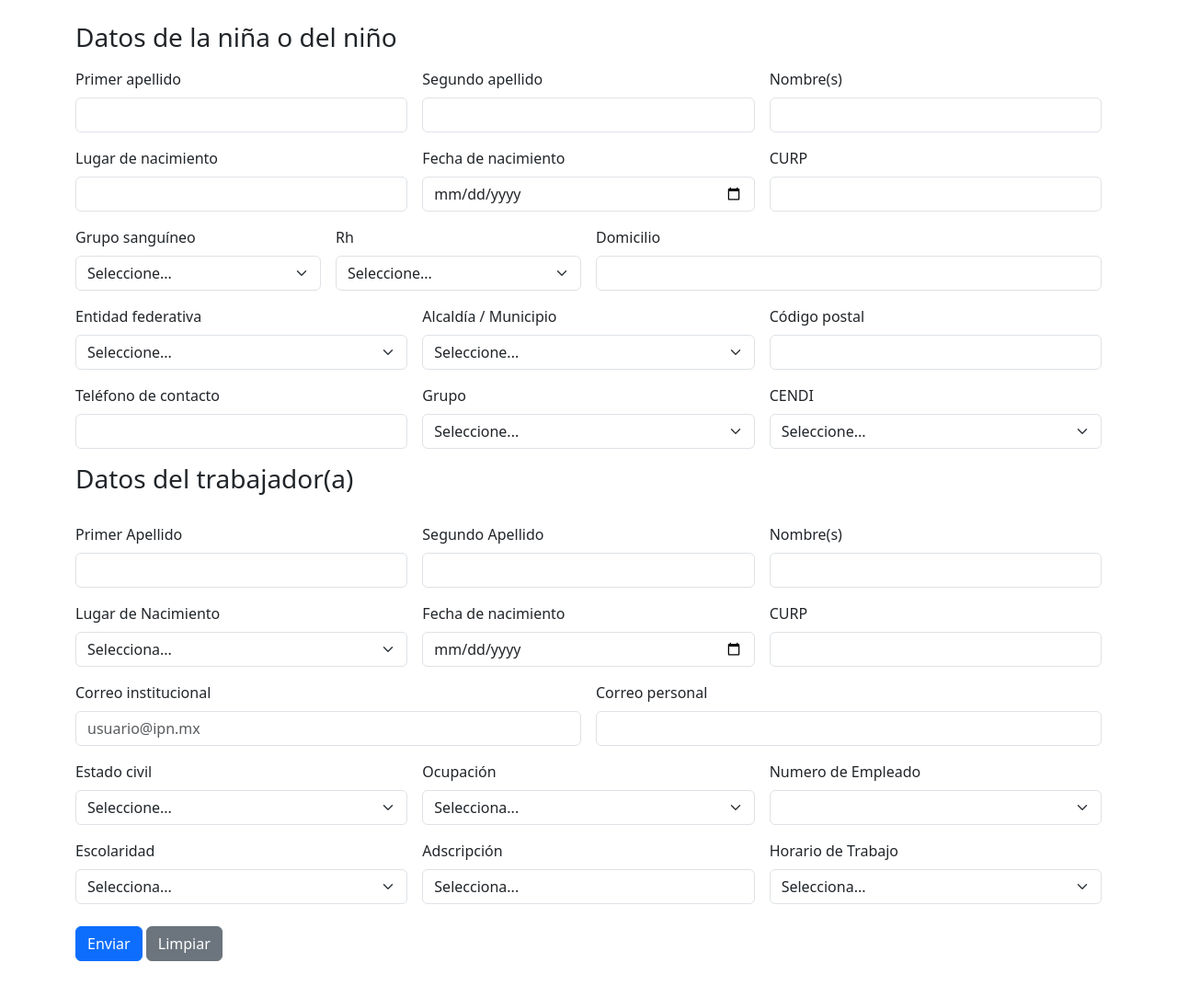
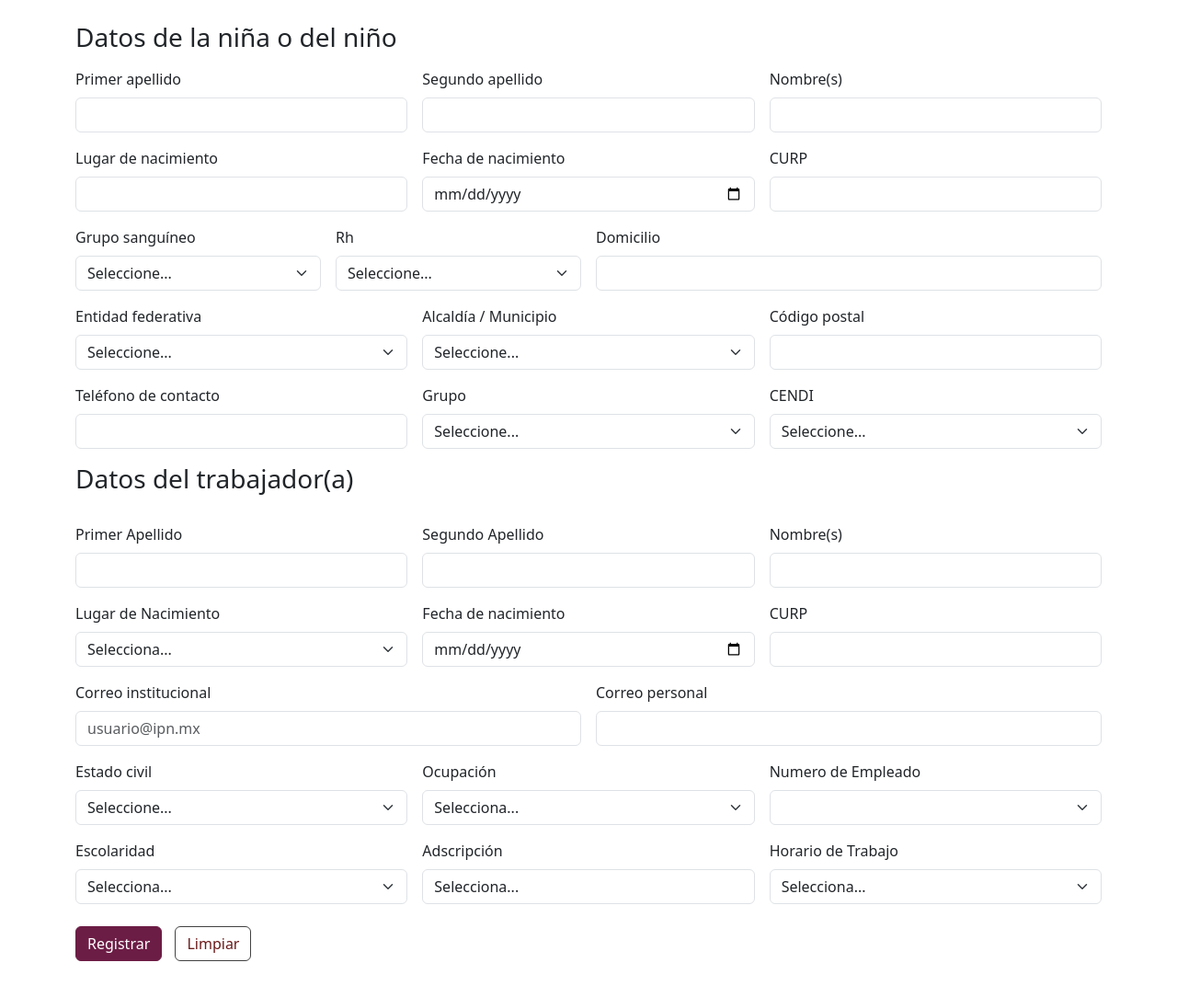
Before and after one commit to AlexMenMetz/avanceproyecto, a plain HTML site: page inscripcion.html in a window 1280 px wide. Shown: the whole page at 92% size. Drawn offline with nearby package versions, Linux system fonts and the light colour scheme.

Commit message:
form definitivo

```diff
--- a/css/estilos.css
+++ b/css/estilos.css
@@ -0,0 +1,22 @@
+
+.btn-primary {
+    background-color: #6C1D45;
+    border-color: #6C1D45;
+    color: #fff;
+}
+.btn-primary:hover, .btn-primary:focus, .btn-primary:active {
+    background-color: #4a132f;
+    border-color: #4a132f;
+}
+
+.btn-secondary {
+    background-color: #ffffff;
+    border-color: #424242;
+    color: #6b1b1b;
+    margin-left: 10px;
+}
+
+.btn-secondary:hover, .btn-secondary:focus, .btn-secondary:active {
+    background-color: #746565;
+    border-color: #2c2121;
+}
--- a/inscripcion.html
+++ b/inscripcion.html
@@ -6,6 +6,8 @@
     <title>Inscripción</title>
     <link href="https://cdn.jsdelivr.net/npm/bootstrap@5.3.3/dist/css/bootstrap.min.css" rel="stylesheet">
           <script src="./js/FormsValid.js" defer></script>
+              <link href="./css/estilos.css" rel="stylesheet">
+
 </head>
 <body>
 <div class="container py-4">
@@ -265,7 +267,7 @@
     </select>
             </div>
         <div class="mt-4">
-            <button type="submit" class="btn btn-primary">Enviar</button>
+            <button type="submit" class="btn btn-primary">Registrar</button>
             <button type="button" class="btn btn-secondary" id="btnLimpiar">Limpiar</button>
 
         </div>
```
